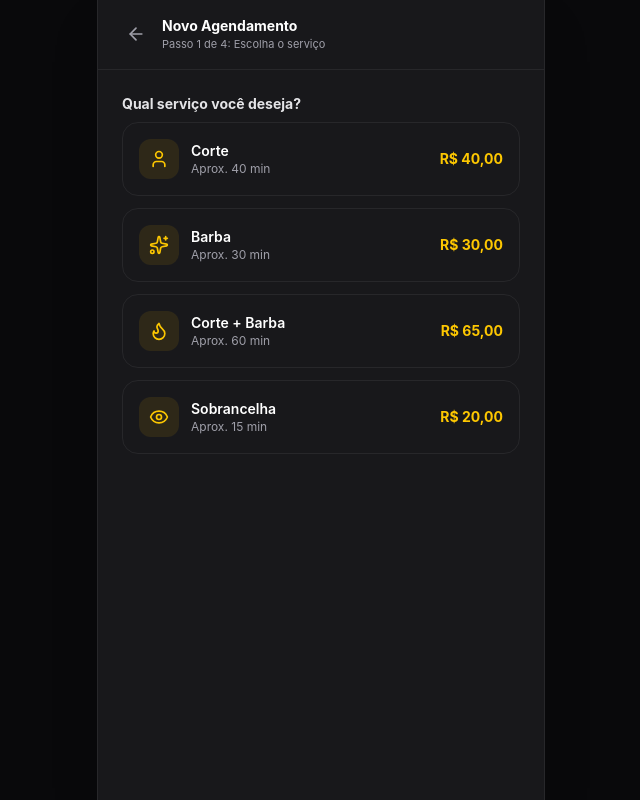
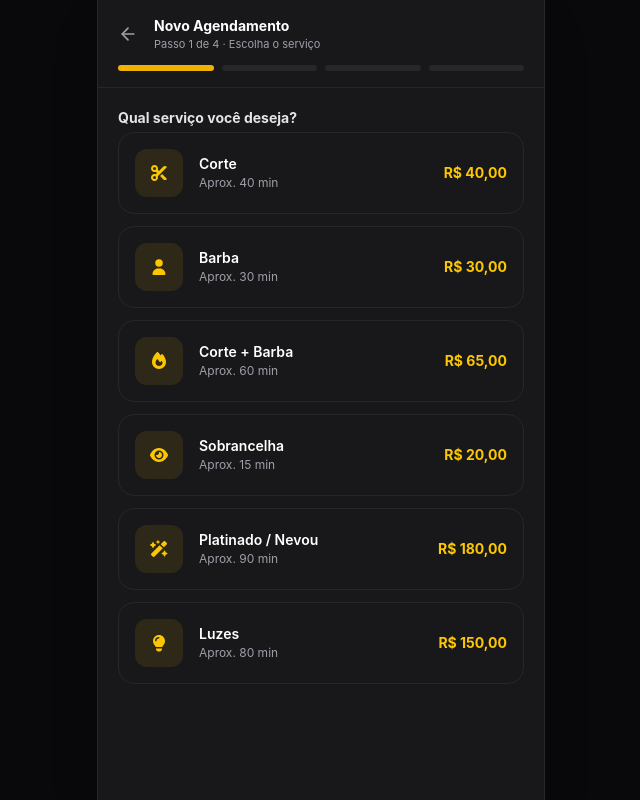
Before and after one commit to Davikechner/barbearia-app, a React (Vite) app: page /agendar/servico in a window 1280 px wide. Shown: the whole page, without its empty margins (319-959 px from the left). Built offline with nearby package versions, Linux system fonts and the light colour scheme.

Commit message:
corrige typo e adiciona icones fa

```diff
--- a/package.json
+++ b/package.json
@@ -10,6 +10,9 @@
     "preview": "vite preview"
   },
   "dependencies": {
+    "@fortawesome/fontawesome-svg-core": "^7.3.1",
+    "@fortawesome/free-solid-svg-icons": "^7.3.1",
+    "@fortawesome/react-fontawesome": "^3.5.0",
     "@tailwindcss/vite": "^4.3.3",
     "cookie": "^2.0.1",
     "dotenv": "^18.0.6",
--- a/src/components/Admin/ModalNovoAgendamento.jsx
+++ b/src/components/Admin/ModalNovoAgendamento.jsx
@@ -3,10 +3,7 @@ import {
   UserPlus,
   X,
   User,
-  Sparkles,
-  Flame,
-  Eye,
-  Scissors,
+  Scissors as ScissorsLucide,
   Clock,
   Check,
   Phone,
@@ -17,16 +14,27 @@ import {
   History,
   Loader2,
 } from 'lucide-react';
+import { FontAwesomeIcon } from '@fortawesome/react-fontawesome';
+import {
+  faScissors,
+  faUserLarge,
+  faFire,
+  faEye,
+  faWandMagicSparkles,
+  faLightbulb,
+} from '@fortawesome/free-solid-svg-icons';
 import { useBarbeiro } from '../../context/BarbeiroContext';
 import { listarHorariosOcupados } from '../../api';
 import SeletorData from '../Cliente/SeletorData';
 
 const SERVICOS = [
-  { id: 'degrade', nome: 'Corte Degradê', preco: 45, Icone: Scissors, desc: 'Máquina + tesoura' },
-  { id: 'barba', nome: 'Barba Terapia', preco: 35, Icone: Sparkles, desc: 'Toalha quente e navalha' },
-  { id: 'combo', nome: 'Corte + Barba', preco: 70, Icone: Flame, desc: 'Combo completo' },
-  { id: 'sobrancelha', nome: 'Sobrancelha', preco: 20, Icone: Eye, desc: 'Alinhamento perfeito' },
-  { id: 'pezinho', nome: 'Pezinho / Acabamento', preco: 25, Icone: Scissors, desc: 'Manutenção rápida' },
+  { id: 'degrade', nome: 'Corte Degradê', preco: 45, Icone: faScissors, desc: 'Máquina + tesoura' },
+  { id: 'barba', nome: 'Barba Terapia', preco: 35, Icone: faUserLarge, desc: 'Toalha quente e navalha' },
+  { id: 'combo', nome: 'Corte + Barba', preco: 70, Icone: faFire, desc: 'Combo completo' },
+  { id: 'sobrancelha', nome: 'Sobrancelha', preco: 20, Icone: faEye, desc: 'Alinhamento perfeito' },
+  { id: 'pezinho', nome: 'Pezinho / Acabamento', preco: 25, Icone: faScissors, desc: 'Manutenção rápida' },
+  { id: 'platinado', nome: 'Platinado / Nevou', preco: 180, Icone: faWandMagicSparkles, desc: 'Descoloração completa' },
+  { id: 'luzes', nome: 'Luzes', preco: 150, Icone: faLightbulb, desc: 'Mechas iluminadas' },
 ];
 
 const BARBEIROS = [
@@ -92,7 +100,6 @@ function ModalNovoAgendamento({ aberto, onFechar, onSalvar, agendamentos = [], d
     return d.getHours() * 60 + d.getMinutes();
   });
 
-  // Reset ao abrir
   useEffect(() => {
     if (aberto) {
       setEtapa(1);
@@ -108,7 +115,6 @@ function ModalNovoAgendamento({ aberto, onFechar, onSalvar, agendamentos = [], d
     // eslint-disable-next-line react-hooks/exhaustive-deps
   }, [aberto, barbeiroLogado, dataInicial]);
 
-  // Atualiza relógio
   useEffect(() => {
     if (!aberto) return;
     const t = setInterval(() => {
@@ -118,11 +124,9 @@ function ModalNovoAgendamento({ aberto, onFechar, onSalvar, agendamentos = [], d
     return () => clearInterval(t);
   }, [aberto]);
 
-  // Busca horários ocupados quando muda barbeiro ou data
   useEffect(() => {
     if (!aberto || !barbeiro || !data) return;
     let cancelado = false;
-
     const buscar = async () => {
       try {
         setCarregandoHorarios(true);
@@ -137,14 +141,12 @@ function ModalNovoAgendamento({ aberto, onFechar, onSalvar, agendamentos = [], d
         if (!cancelado) setCarregandoHorarios(false);
       }
     };
-
     buscar();
     return () => {
       cancelado = true;
     };
   }, [aberto, barbeiro, data]);
 
-  // Limpa horário se ficar inválido
   useEffect(() => {
     if (!horario) return;
     const ehHoje = data === hojeISO;
@@ -204,7 +206,8 @@ function ModalNovoAgendamento({ aberto, onFechar, onSalvar, agendamentos = [], d
     return `${d}/${m}/${a}`;
   };
 
-  const rotuloData = data === hojeISO
+  const rotuloData =
+    data === hojeISO
       ? 'Hoje'
       : data === dataLocalISO(new Date(Date.now() + 86400000))
       ? 'Amanhã'
@@ -236,7 +239,7 @@ function ModalNovoAgendamento({ aberto, onFechar, onSalvar, agendamentos = [], d
           </button>
         </div>
 
-        {/* Barra de progresso */}
+        {/* Barrinhas de progresso */}
         <div className="px-5 pt-4 shrink-0">
           <div className="flex items-center gap-2">
             {[1, 2, 3, 4].map((n) => (
@@ -256,7 +259,7 @@ function ModalNovoAgendamento({ aberto, onFechar, onSalvar, agendamentos = [], d
           {etapa === 1 && (
             <div>
               <label className="flex items-center gap-2 text-xs font-semibold uppercase tracking-wider text-zinc-400 mb-3">
-                <Scissors className="w-3.5 h-3.5 text-yellow-500" />
+                <ScissorsLucide className="w-3.5 h-3.5 text-yellow-500" />
                 Qual serviço?
               </label>
               <div className="grid grid-cols-1 sm:grid-cols-2 gap-2.5">
@@ -280,7 +283,7 @@ function ModalNovoAgendamento({ aberto, onFechar, onSalvar, agendamentos = [], d
                             : 'bg-zinc-800 text-yellow-400'
                         }`}
                       >
-                        <s.Icone className="w-5 h-5" />
+                        <FontAwesomeIcon icon={s.Icone} className="w-4 h-4" />
                       </div>
                       <div className="flex-1 min-w-0">
                         <p className="text-sm font-semibold text-zinc-100 leading-tight">
@@ -357,7 +360,7 @@ function ModalNovoAgendamento({ aberto, onFechar, onSalvar, agendamentos = [], d
             </div>
           )}
 
-          {/* ETAPA 3: Data + Horário */}
+          {/* ETAPA 3: Data + Hora */}
           {etapa === 3 && (
             <div className="space-y-5">
               <div>
@@ -365,10 +368,13 @@ function ModalNovoAgendamento({ aberto, onFechar, onSalvar, agendamentos = [], d
                   <CalendarIcon className="w-3.5 h-3.5 text-yellow-500" />
                   Escolha a data
                 </label>
-                <SeletorData valor={data} onChange={(novaData) => {
+                <SeletorData
+                  valor={data}
+                  onChange={(novaData) => {
                     setData(novaData);
                     setHorario('');
-                }} />
+                  }}
+                />
               </div>
 
               <div>
@@ -490,7 +496,7 @@ function ModalNovoAgendamento({ aberto, onFechar, onSalvar, agendamentos = [], d
                 <div className="bg-zinc-950 border border-zinc-800 rounded-xl p-4 space-y-3">
                   <div className="flex items-center justify-between">
                     <div className="flex items-center gap-2 text-xs text-zinc-500">
-                      <Scissors className="w-3.5 h-3.5 text-yellow-500" />
+                      <ScissorsLucide className="w-3.5 h-3.5 text-yellow-500" />
                       <span>Serviço</span>
                     </div>
                     <span className="text-sm font-semibold text-zinc-100">
--- a/src/pages/Cliente/agendar/Servico.jsx
+++ b/src/pages/Cliente/agendar/Servico.jsx
@@ -1,12 +1,23 @@
-import { ArrowLeft, User, Sparkles, Flame, Eye } from 'lucide-react';
+import { FontAwesomeIcon } from '@fortawesome/react-fontawesome';
+import {
+  faScissors,
+  faUserLarge,
+  faFire,
+  faEye,
+  faWandMagicSparkles,
+  faLightbulb,
+} from '@fortawesome/free-solid-svg-icons';
+import { ArrowLeft } from 'lucide-react';
 import { useNavigate } from 'react-router-dom';
 import { useAgendamento } from '../../../context/AgendamentoContext';
 
-const servicos = [
-  { nome: 'Corte', desc: 'Aprox. 40 min', preco: 40, Icone: User },
-  { nome: 'Barba', desc: 'Aprox. 30 min', preco: 30, Icone: Sparkles },
-  { nome: 'Corte + Barba', desc: 'Aprox. 60 min', preco: 65, Icone: Flame },
-  { nome: 'Sobrancelha', desc: 'Aprox. 15 min', preco: 20, Icone: Eye },
+const SERVICOS = [
+  { nome: 'Corte', desc: 'Aprox. 40 min', preco: 40, Icone: faScissors },
+  { nome: 'Barba', desc: 'Aprox. 30 min', preco: 30, Icone: faUserLarge },
+  { nome: 'Corte + Barba', desc: 'Aprox. 60 min', preco: 65, Icone: faFire },
+  { nome: 'Sobrancelha', desc: 'Aprox. 15 min', preco: 20, Icone: faEye },
+  { nome: 'Platinado / Nevou', desc: 'Aprox. 90 min', preco: 180, Icone: faWandMagicSparkles },
+  { nome: 'Luzes', desc: 'Aprox. 80 min', preco: 150, Icone: faLightbulb },
 ];
 
 function Servico() {
@@ -21,46 +32,71 @@ function Servico() {
   return (
     <div className="bg-zinc-950 text-zinc-100 antialiased flex justify-center min-h-screen">
       <div className="w-full max-w-md bg-zinc-900 min-h-screen shadow-2xl relative flex flex-col border-x border-zinc-800">
-        <header className="px-6 py-4 border-b border-zinc-800 flex items-center gap-3 bg-zinc-900 sticky top-0 z-40">
+        <header className="px-5 py-4 border-b border-zinc-800 bg-zinc-900 sticky top-0 z-40">
+          <div className="flex items-center gap-3 mb-3">
             <button
               onClick={() => navigate('/')}
-            className="text-zinc-400 hover:text-white p-1"
+              className="text-zinc-400 hover:text-white p-1 -ml-1"
             >
               <ArrowLeft className="w-5 h-5" />
             </button>
-          <div>
-            <h1 className="font-bold text-sm text-white">Novo Agendamento</h1>
-            <p className="text-[11px] text-zinc-400">Passo 1 de 4: Escolha o serviço</p>
+            <div className="flex-1 min-w-0">
+              <h1 className="font-bold text-sm text-white truncate">
+                Novo Agendamento
+              </h1>
+              <p className="text-[11px] text-zinc-400">
+                Passo 1 de 4 · Escolha o serviço
+              </p>
+            </div>
+          </div>
+
+          <div className="flex items-center gap-2">
+            {[1, 2, 3, 4].map((n) => (
+              <div
+                key={n}
+                className={`h-1.5 flex-1 rounded-full transition-all ${
+                  n <= 1 ? 'bg-yellow-500' : 'bg-zinc-800'
+                }`}
+              />
+            ))}
           </div>
         </header>
 
-        <main className="flex-1 p-6 space-y-3 overflow-y-auto">
-          <h4 className="text-sm font-bold text-zinc-200 mb-2">
+        <main className="flex-1 p-5 space-y-3 overflow-y-auto">
+          <h4 className="text-sm font-bold text-zinc-200 mb-1">
             Qual serviço você deseja?
           </h4>
 
-          {servicos.map((s) => {
+          {SERVICOS.map((s) => {
             const selecionado = agendamento.servico?.nome === s.nome;
             return (
               <button
                 key={s.nome}
                 onClick={() => escolher(s)}
-                className={`w-full p-4 rounded-2xl border flex justify-between items-center text-left transition-all ${
+                className={`w-full p-4 rounded-2xl border flex items-center gap-4 text-left transition-all ${
                   selecionado
-                    ? 'border-yellow-500 bg-yellow-500/10'
+                    ? 'border-yellow-500 bg-yellow-500/10 shadow-md shadow-yellow-500/10'
                     : 'border-zinc-800 bg-zinc-900 hover:border-yellow-500/50'
                 }`}
               >
-                <div className="flex items-center gap-3">
-                  <div className="w-10 h-10 rounded-xl bg-yellow-500/10 text-yellow-400 flex items-center justify-center">
-                    <s.Icone className="w-5 h-5" />
+                <div
+                  className={`w-12 h-12 rounded-xl flex items-center justify-center shrink-0 transition-all ${
+                    selecionado
+                      ? 'bg-yellow-500 text-zinc-950'
+                      : 'bg-yellow-500/10 text-yellow-400'
+                  }`}
+                >
+                  <FontAwesomeIcon icon={s.Icone} className="w-5 h-5" />
                 </div>
-                  <div>
-                    <h5 className="font-semibold text-sm text-white">{s.nome}</h5>
-                    <p className="text-xs text-zinc-400">{s.desc}</p>
+                <div className="flex-1 min-w-0">
+                  <h5 className="font-semibold text-sm text-white leading-tight">
+                    {s.nome}
+                  </h5>
+                  <p className="text-xs text-zinc-400 leading-tight mt-0.5">
+                    {s.desc}
+                  </p>
                 </div>
-                </div>
-                <span className="font-bold text-sm text-yellow-400">
+                <span className="font-bold text-sm text-yellow-400 shrink-0">
                   R$ {s.preco.toFixed(2).replace('.', ',')}
                 </span>
               </button>
```
Also changed, not shown: 1 other file (tests, documents, lock files or other folders). Lines whose indentation alone changed are shown as unchanged.
